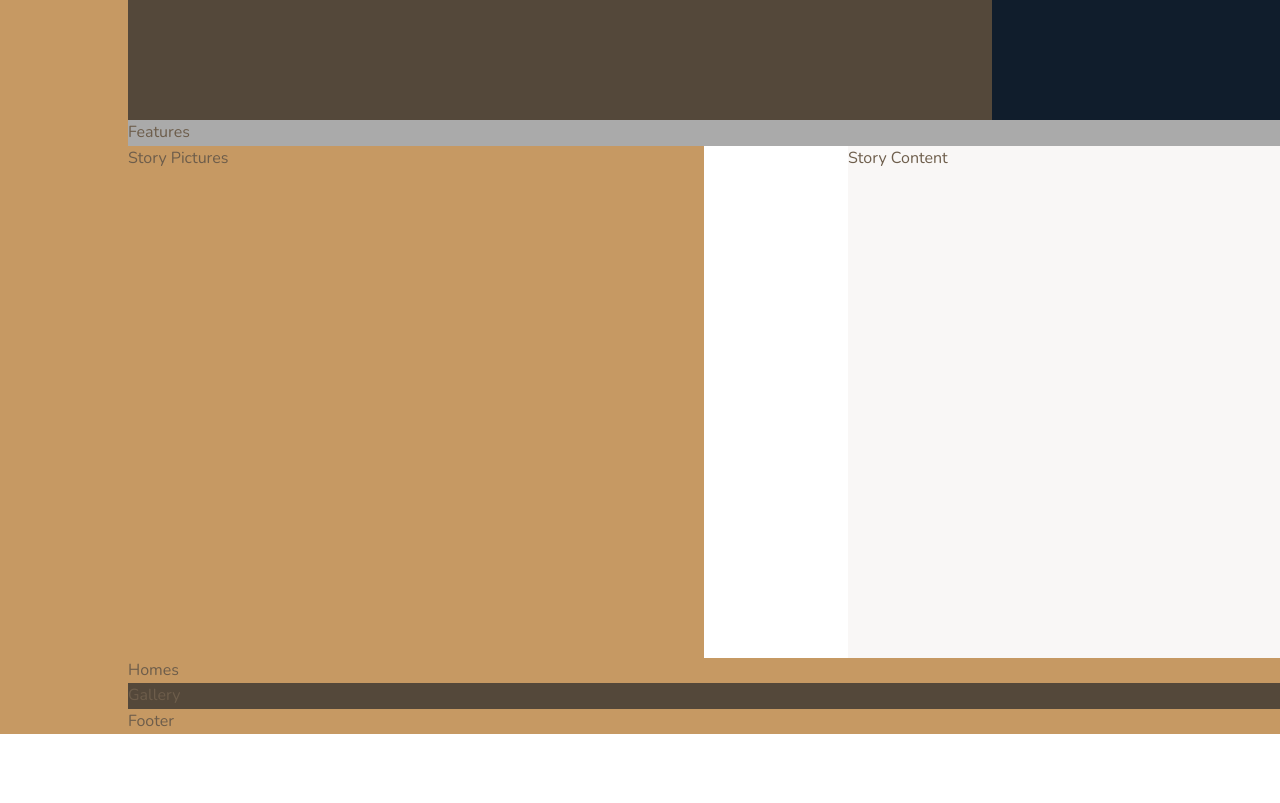
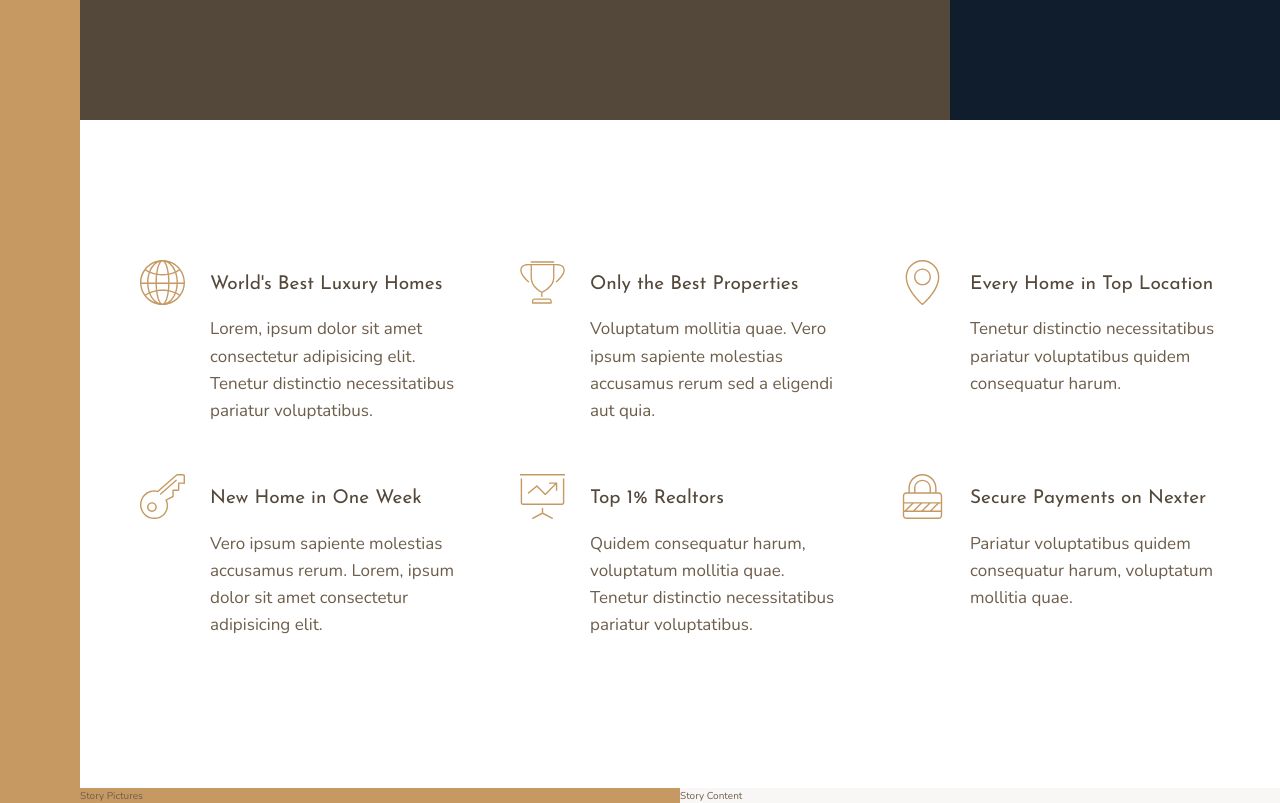
Before and after one commit to dangi-vikas/css-flexbox-grid, a website: page nexter/index.html in a window 1280 px wide. Shown: the part 520-1323 px from the top of the page. Before the commit the page ends 1254 px from the top, so only its background shows below. Drawn offline with nearby package versions, Linux system fonts and the light colour scheme.

Commit message:
added features section

```diff
--- a/nexter/index.html
+++ b/nexter/index.html
@@ -26,7 +26,68 @@
         </div>
 
         <section class="features">
-            Features
+
+            <div class="feature">
+                <svg class="feature__icon">
+                    <use xlink:href= "img/sprite.svg#icon-global"></use>
+                </svg>
+                <h4 class="heading-4 heading-4--dark">World's Best Luxury Homes</h4>
+                <p class="feature__text">
+                    Lorem, ipsum dolor sit amet consectetur adipisicing elit. Tenetur distinctio necessitatibus pariatur voluptatibus.
+                </p>
+            </div>
+
+            <div class="feature">
+                <svg class="feature__icon">
+                    <use xlink:href= "img/sprite.svg#icon-trophy"></use>
+                </svg>
+                <h4 class="heading-4 heading-4--dark">Only the Best Properties</h4>
+
+                <p class="feature__text">
+                    Voluptatum mollitia quae. Vero ipsum sapiente molestias accusamus rerum sed a eligendi aut quia.
+                </p>
+            </div>
+
+            <div class="feature">
+                <svg class="feature__icon">
+                    <use xlink:href= "img/sprite.svg#icon-map-pin"></use>
+                </svg>
+                <h4 class="heading-4 heading-4--dark">Every Home in Top Location</h4>
+                <p class="feature__text">
+                    Tenetur distinctio necessitatibus pariatur voluptatibus quidem consequatur harum.
+                </p>
+            </div>
+
+            <div class="feature">
+                <svg class="feature__icon">
+                    <use xlink:href= "img/sprite.svg#icon-key"></use>
+                </svg>
+                <h4 class="heading-4 heading-4--dark">New Home in One Week</h4>
+                <p class="feature__text">
+                    Vero ipsum sapiente molestias accusamus rerum. Lorem, ipsum dolor sit amet consectetur adipisicing elit.
+                </p>
+            </div>
+
+            <div class="feature">
+                <svg class="feature__icon">
+                    <use xlink:href= "img/sprite.svg#icon-presentation"></use>
+                </svg>
+                <h4 class="heading-4 heading-4--dark">Top 1% Realtors</h4>
+                <p class="feature__text">
+                    Quidem consequatur harum, voluptatum mollitia quae. Tenetur distinctio necessitatibus pariatur voluptatibus.
+                </p>
+            </div>
+
+            <div class="feature">
+                <svg class="feature__icon">
+                    <use xlink:href= "img/sprite.svg#icon-lock"></use>
+                </svg>
+                <h4 class="heading-4 heading-4--dark">Secure Payments on Nexter</h4>
+                <p class="feature__text">
+                    Pariatur voluptatibus quidem consequatur harum, voluptatum mollitia quae.
+                </p>
+            </div>
+
         </section>
 
         <div class="story__pictures">
--- a/nexter/sass/_base.scss
+++ b/nexter/sass/_base.scss
@@ -23,7 +23,7 @@ $font-display: 'Josefin Sans', sans-serif;
 }
 
 
-.html {
+html {
     box-sizing: border-box;
     font-size: 62.5%;
 }
@@ -38,5 +38,6 @@ body {
 .container {
     display: grid;
     grid-template-rows: 80vh min-content 40vw repeat(3, min-content);
-    grid-template-columns: [sidebar-start] 8rem [sidebar-end full-start] 1fr [center-start] repeat(8, [col-start] minmax(min-content, 14rem)[col-end]) [center-end] 1fr [full-end];
+    grid-template-columns: [sidebar-start] 8rem [sidebar-end full-start] minmax(6rem, 1fr) [center-start] repeat(8, [col-start]
+     minmax(min-content, 14rem) [col-end]) [center-end] minmax(6rem, 1fr) [full-end];
 }
--- a/nexter/sass/_features.scss
+++ b/nexter/sass/_features.scss
@@ -1,4 +1,29 @@
 .features {
-    background-color: $color-grey-light-2;
     grid-column: center-start / center-end;
+
+    margin: 15rem 0;
+
+    display: grid;
+    grid-template-columns: repeat(auto-fit, minmax(25rem, 1fr));
+    grid-gap: 6rem;
+    align-items: start;
 }
+
+.feature {
+    display: grid;
+    grid-template-columns: min-content 1fr;
+    grid-row-gap: 1.5rem;
+    grid-column-gap: 2.5rem;
+
+    &__icon {
+        fill: $color-primary;
+        height: 4.5rem;
+        width: 4.5rem;
+        grid-row: 1 / span 2;
+        transform: translateY(-1rem);
+    }
+
+    &__text {
+        font-size: 1.7rem;
+    }
+}
--- a/nexter/sass/_story.scss
+++ b/nexter/sass/_story.scss
@@ -6,6 +6,6 @@
 
     &__content {
         background-color: $color-grey-light-1;
-        grid-column: col-end 5 / full-end;
+        grid-column: col-start 5 / full-end;
     }
 }
--- a/nexter/sass/_typography.scss
+++ b/nexter/sass/_typography.scss
@@ -0,0 +1,26 @@
+%heading{
+    font-family: $font-display;
+    font-weight: 400;
+}
+
+.heading-1 {
+    @extend %heading;
+}
+
+.heading-2 {
+    @extend %heading;
+
+}
+
+.heading-3 {
+    @extend %heading;
+
+}
+
+.heading-4 {
+    @extend %heading;
+    font-size: 1.9rem;
+
+    &--light { color: $color-grey-light-1; }
+    &--dark { color: $color-grey-dark-1; }
+}
```
Also changed, not shown: nexter/css/style.css.
